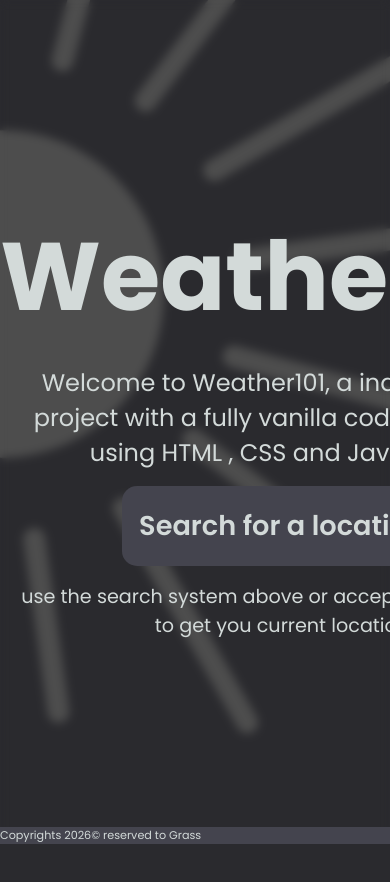
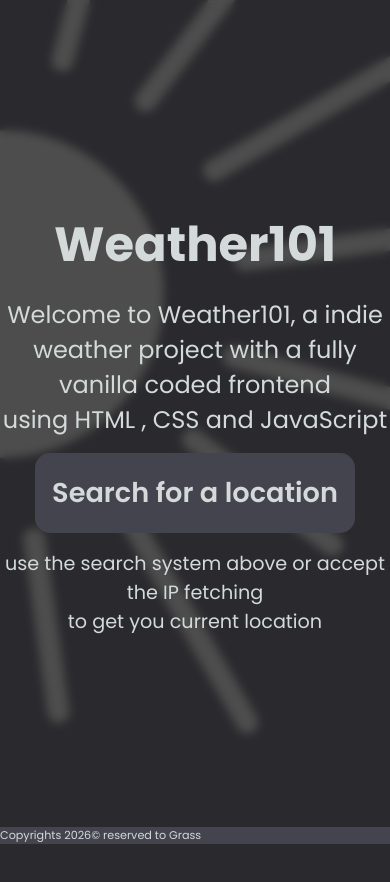
Before and after one commit to GrassInSuit/Weather101, a website with bundled scripts: page index.html in a window 390 px wide. Shown: the top 882 px of the page. Built offline with nearby package versions, Linux system fonts and the light colour scheme; no server answers; files whose address does not match are found by name; a web font is replaced by a local one.

Commit message:
fixed a small bug with the titles size

```diff
--- a/src/index.css
+++ b/src/index.css
@@ -32,14 +32,14 @@ body{
     backdrop-filter: blur(5px);
 }
 .brandTitle{
-    font-size: 6rem;
+    font-size: 3rem;
     font-weight: 700;
     height: fit-content;
     margin-bottom: 1rem;
     transition:font-size 0.3s ease-in-out;
 }
 .brandTitle:hover{
-    font-size: 6.5rem;
+    font-size: 3.5rem;
 }
 .description1{
     font-size: 1.5rem;
@@ -708,6 +708,9 @@ body{
     .closeButt{
         margin-left: 10%;
     }
+    .brandTitle{
+        font-size: 4rem;
+    }
     }
 
 @media (max-width : 550px) {
@@ -828,4 +831,7 @@ body{
     .closeButt{
         margin-left: 0%;
     }
+    .brandTitle{
+        font-size: 3rem;
+    }
 }
```
